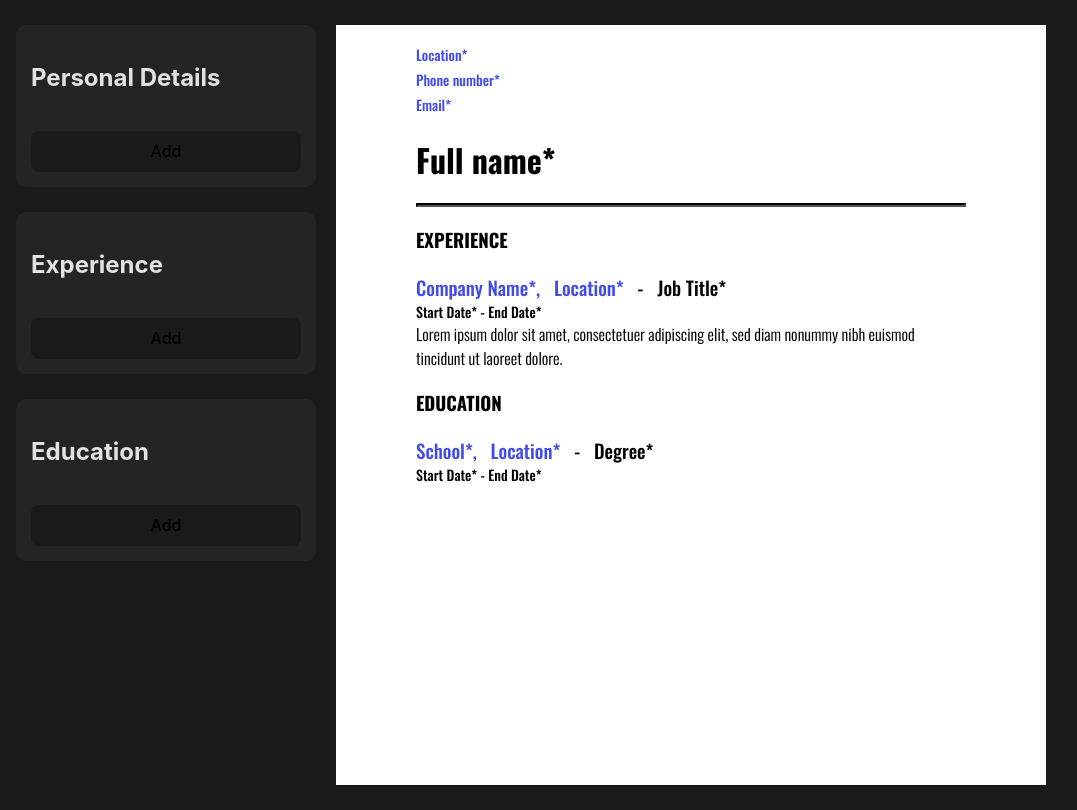
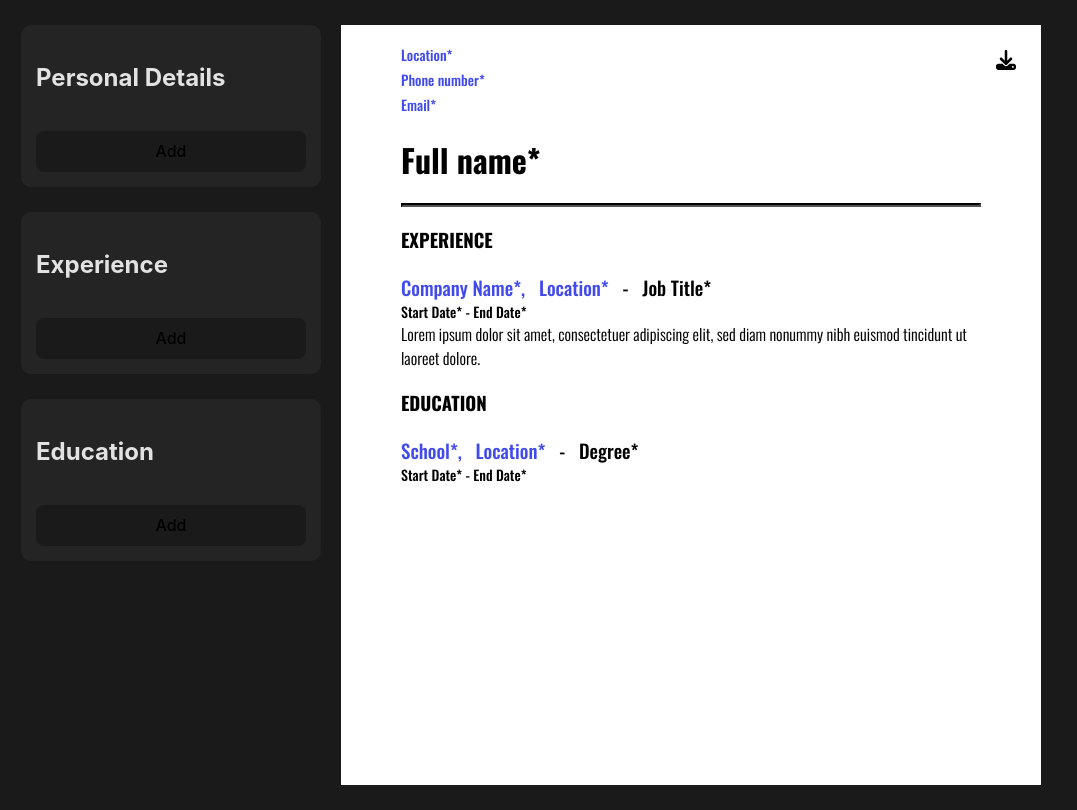
Before and after one commit to sofoniasElala/resume-builder-app, a React (Vite) app: page / in a window 1280 px wide. Shown: the whole page, without its empty margins (109-1186 px from the left). Built offline with nearby package versions, Linux system fonts and the light colour scheme.

Commit message:
allow the download of resume as PDF

```diff
--- a/package.json
+++ b/package.json
@@ -10,6 +10,8 @@
     "preview": "vite preview"
   },
   "dependencies": {
+    "html2canvas": "^1.4.1",
+    "jspdf": "^2.5.1",
     "react": "^18.2.0",
     "react-dom": "^18.2.0",
     "uuid": "^9.0.1"
--- a/src/App.css
+++ b/src/App.css
@@ -55,3 +55,13 @@ form {
 textarea {
     resize: none;
 }
+.display {
+    padding: 15px 60px;
+    height: 100%;
+}
+.download-logo {
+    position: absolute;
+    right: 25px;
+    top: 25px;
+    cursor: pointer;
+}
--- a/src/App.jsx
+++ b/src/App.jsx
@@ -3,6 +3,27 @@ import { personalDetails, educationDetails, experienceDetails } from "./formInpu
 import ResumeDisplay from "./resumeDisplay";
 import './App.css';
 import { useState } from "react";
+import downloadIcon from './assets/download-solid.svg';
+import html2canvas from 'html2canvas';
+import { jsPDF } from 'jspdf';
+
+ function downloadResumePDF(name){
+
+
+   html2canvas(document.querySelector('.display')).then(canvas => {
+
+    const imgData = canvas.toDataURL('image/png', 1.0);
+
+    const pdf = new jsPDF();
+
+    const pdfWidth = pdf.internal.pageSize.getWidth();
+    const pdfHeight = pdf.internal.pageSize.getHeight();
+
+    pdf.addImage(imgData, 'PNG', 0, 0, pdfWidth, pdfHeight);
+
+    pdf.save(`${name.replace(' ', '')}-resume.pdf`);
+  });
+}
 
 function App() {
   const [allFormValues, setAllFormValues] = useState({
@@ -19,6 +40,7 @@ function App() {
           <CreateForm resume={allFormValues} updateResume={setAllFormValues} form={'educationDetailsForm'} inputData={[educationDetails, "Education"]} />
         </div>
         <section>
+          <img className="download-logo" width='20px' onClick={() => downloadResumePDF(allFormValues.personalDetailsForm[0] ? allFormValues.personalDetailsForm[0].values[0] : personalDetails[0].placeholder)} src={downloadIcon} alt="download as PDF" />
           <ResumeDisplay allFormValues={allFormValues} allPlaceholders={{personalDetails, educationDetails, experienceDetails}}/>
         </section>
       </main>
--- a/src/CreateForm.jsx
+++ b/src/CreateForm.jsx
@@ -4,7 +4,6 @@ import { v4 as uuidv4 } from "uuid";
 
 export default function CreateForm({ resume, updateResume, inputData, form }) {
   const [inputsVisible, setInputVisible] = useState(false);
- // const [resume, updateResume] = useState([]);
   const [currentValues, setCurrentValues] = useState({ id: null, values: [] });
   const [editButtonsVisible, setEditButtonsVisible] = useState(false);
 
--- a/src/resumeDisplay.css
+++ b/src/resumeDisplay.css
@@ -3,12 +3,13 @@
     src: url('/Oswald/Oswald-VariableFont_wght.ttf');
 }
 section {
+    position: relative;
     color: black;
     font-family: oswald;
     font-weight: 500;
     background-color: rgb(255, 255, 255);
-    width: 550px;
-    padding: 15px 80px;
+    width: 700px;
+    margin: 0px;
     overflow: scroll;
 }
 
--- a/src/resumeDisplay.jsx
+++ b/src/resumeDisplay.jsx
@@ -1,4 +1,3 @@
-import { Fragment } from "react";
 import "./resumeDisplay.css";
 
 function getAddedFormsInElements(values, placeholder=[], id=null){
@@ -37,7 +36,7 @@ function getPersonalDetailsValues(personalDetailsForm, personalDetailsPlaceholde
 
 export default function ResumeDisplay({ allFormValues, allPlaceholders }) {
   return (
-    <Fragment key={'Fragment'}>
+    <div className="display" key={'Fragment'}>
       <p  className="personal">{getPersonalDetailsValues(allFormValues.personalDetailsForm, allPlaceholders.personalDetails, 3)}</p>
       <p className="personal">{getPersonalDetailsValues(allFormValues.personalDetailsForm, allPlaceholders.personalDetails, 2)}</p>
       <p  className="personal">{getPersonalDetailsValues(allFormValues.personalDetailsForm, allPlaceholders.personalDetails, 1)}</p>
@@ -53,6 +52,6 @@ export default function ResumeDisplay({ allFormValues, allPlaceholders }) {
         allFormValues.educationDetailsForm,
         allPlaceholders.educationDetails
       )}
-    </Fragment>
+    </div>
   );
 }
```
Also changed, not shown: src/assets/download-solid.svg (added), 1 other file (tests, documents, lock files or other folders).
